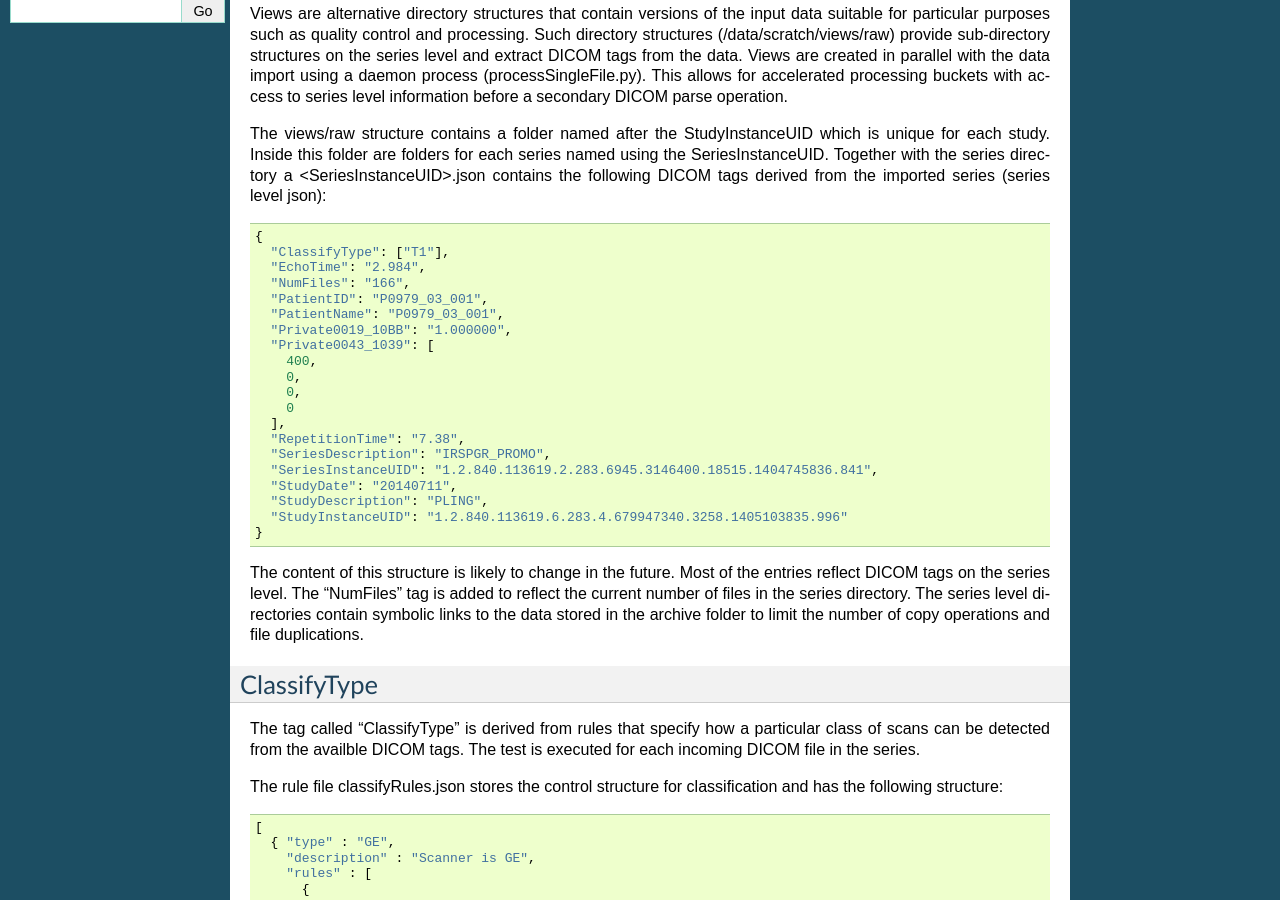
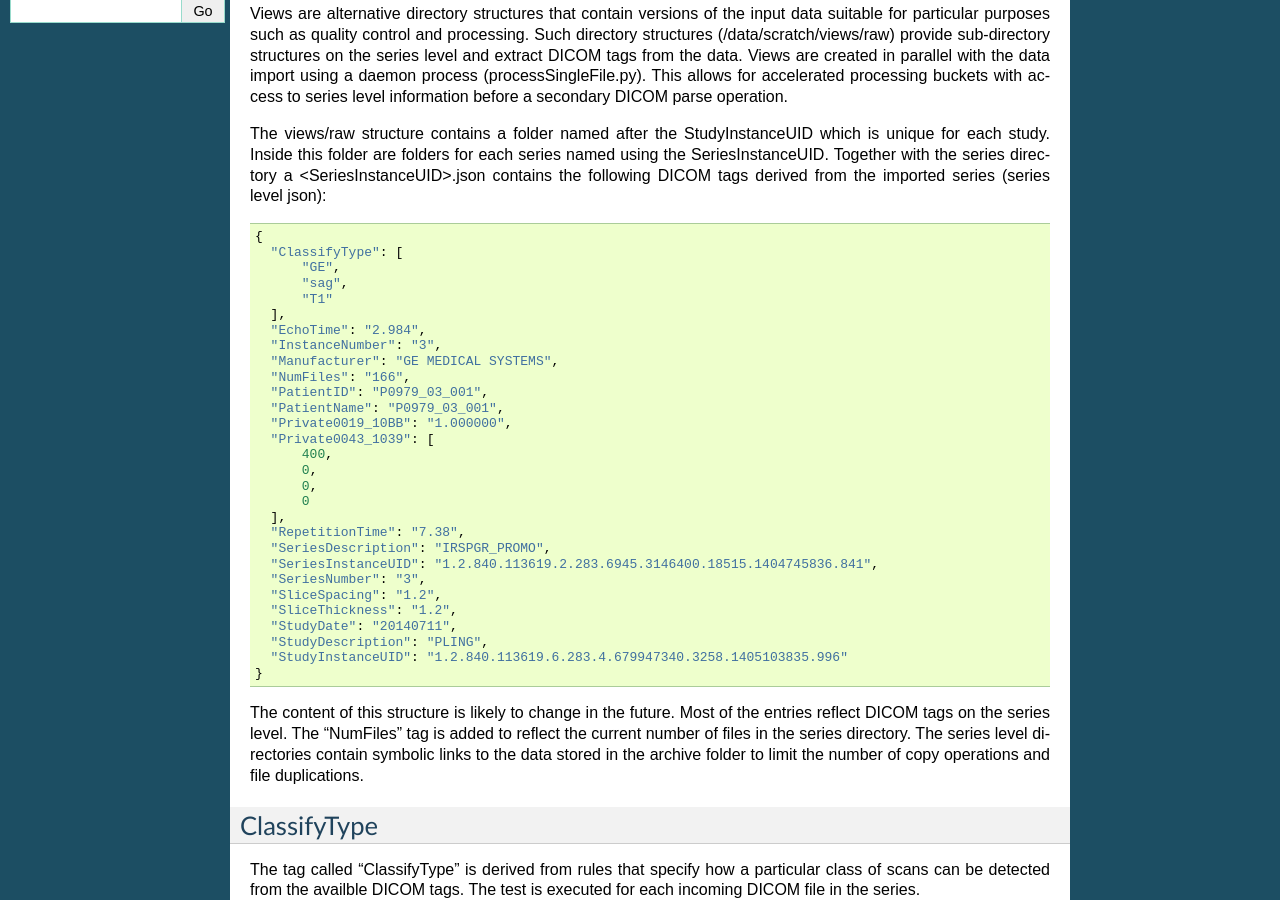
Before and after one commit to HaukeBartsch/MagickBox, a Sphinx documentation site: the page built from code/documentation/docs/source/Classification.rst, in a window 1280 px wide and 900 px high, scrolled down 281 px. Built offline with Sphinx 7.4.7, drawn with Linux system fonts in a browser that asks for light colours.

Commit message:
better example for output

```diff
--- a/code/documentation/docs/source/Classification.rst
+++ b/code/documentation/docs/source/Classification.rst
@@ -23,21 +23,30 @@ folders for each series named using the SeriesInstanceUID. Together with the ser
 the following DICOM tags derived from the imported series (series level json)::
 
   {
-    "ClassifyType": ["T1"],
+    "ClassifyType": [
+	"GE",
+        "sag",
+	"T1"
+    ],
     "EchoTime": "2.984",
+    "InstanceNumber": "3",
+    "Manufacturer": "GE MEDICAL SYSTEMS",
     "NumFiles": "166",
     "PatientID": "P0979_03_001",
     "PatientName": "P0979_03_001",
     "Private0019_10BB": "1.000000",
     "Private0043_1039": [
-      400,
-      0,
-      0,
-      0
+	400,
+	0,
+	0,
+	0
     ],
     "RepetitionTime": "7.38",
     "SeriesDescription": "IRSPGR_PROMO",
     "SeriesInstanceUID": "1.2.840.113619.2.283.6945.3146400.18515.1404745836.841",
+    "SeriesNumber": "3",
+    "SliceSpacing": "1.2",
+    "SliceThickness": "1.2",
     "StudyDate": "20140711",
     "StudyDescription": "PLING",
     "StudyInstanceUID": "1.2.840.113619.6.283.4.679947340.3258.1405103835.996"
```
